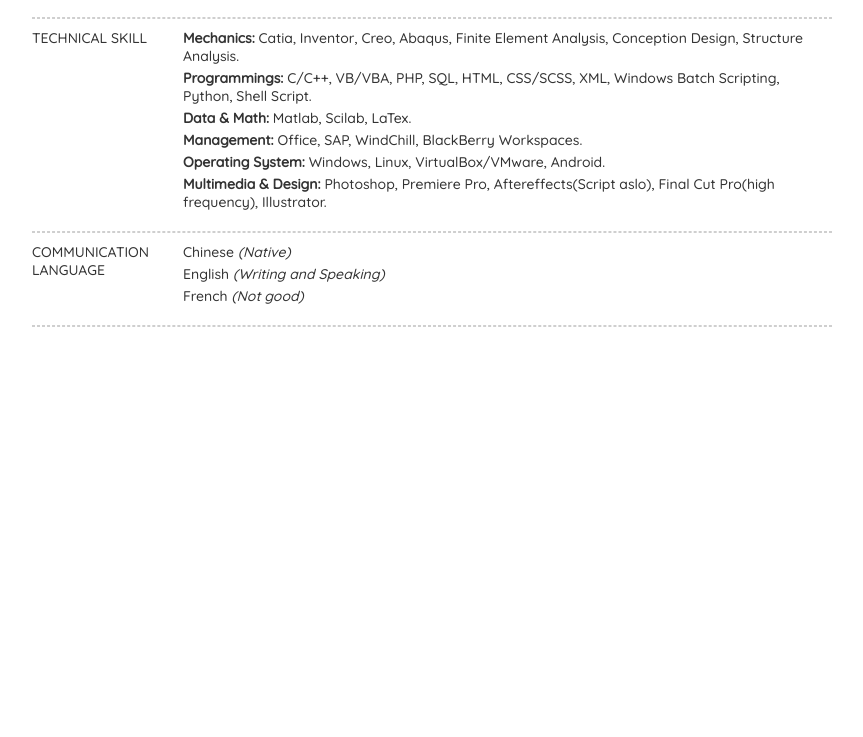
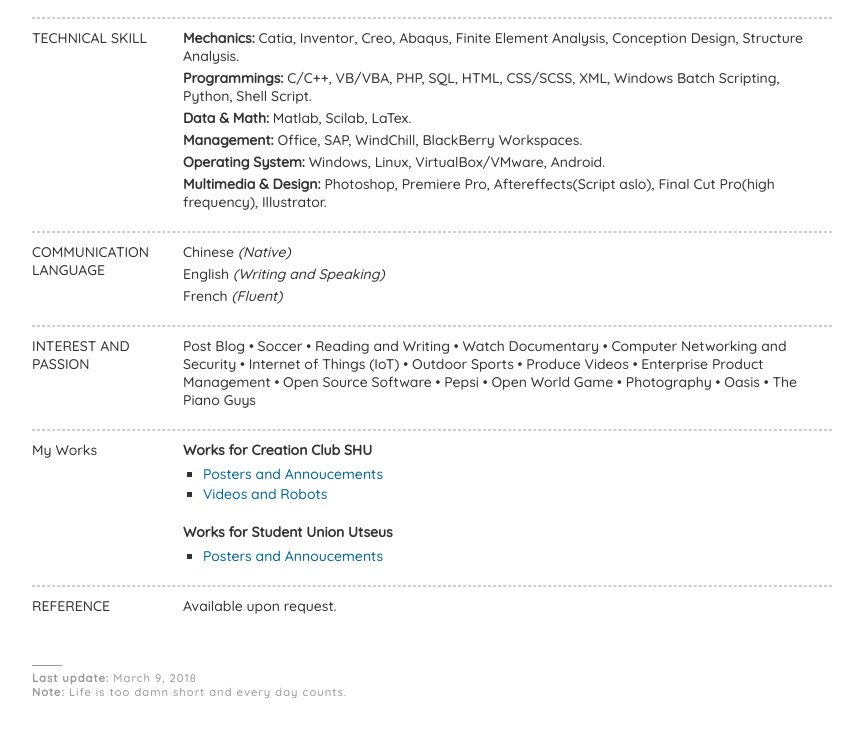
Before and after one commit to LaKitta/LaKitta.github.io, a plain HTML site: page resume.html in a window 1280 px wide. Shown: the part 2226-2963 px from the top of the page, without its empty margins (208-1071 px from the left). Before the commit the page ends 2643 px from the top, so only its background shows below. Drawn offline with Linux system fonts and the light colour scheme.

Commit message:
Rollback

```diff
--- a/resume.html
+++ b/resume.html
@@ -275,20 +275,20 @@
 					English <em>(Writing and Speaking)</em>
 				</div>
 				<div class="skillBlock">
-					French <em>(Not good)</em>
+					French <em>(Fluent)</em>
 				</div>
 			</div>
 		</div>
 		<div class="sectionLine"></div>
-		<!-- <div id="interests">
+		<div id="interests">
 			<div class="sectionName">
 				<span>INTEREST AND PASSION</span>
 			</div>
 			<div class="sectionContent">
                  Post Blog &bull; Soccer &bull; Reading and Writing &bull; Watch Documentary &bull; Computer Networking and Security &bull; Internet of Things (IoT) &bull; Outdoor Sports &bull; Produce Videos &bull; Enterprise Product Management &bull; Open Source Software &bull; Pepsi &bull; Open World Game &bull; Photography &bull; Oasis &bull; The Piano Guys
 			</div>
-		</div>--><!-- /#interests -->
-		<!--<div class="sectionLine"></div>
+		</div><!-- /#interests -->
+		<div class="sectionLine"></div>
 		<div id="worksBlock">
 			<div class="sectionName">
 				<span>My Works</span>
@@ -310,8 +310,8 @@
 					<li><a href="https://pin.it/65xvlpia3emgn7">Posters and Annoucements</a></li>
 				</ul>
 			</div>
-		</div>--><!-- /#works -->
-		<!--<div class="sectionLine"></div>
+		</div><!-- /#works -->
+		<div class="sectionLine"></div>
 		<div id="references">
 			<div class="sectionName">
 				<span>REFERENCE</span>
@@ -319,11 +319,11 @@
 			<div class="sectionContent">
 				Available upon request.
 			</div>
-		</div>--><!-- /#references -->
-		<!--<div class="colophon">
+		</div><!-- /#references -->
+		<div class="colophon">
 			<div class="colophon-mark"></div><strong>Last update:</strong> March 9, 2018<br>
 			<span class="print-instruction"><strong>Note:</strong> Life is too damn short and every day counts.</span>
 		</div>
-	</div>-->
+	</div>
 </body>
 </html>
```
